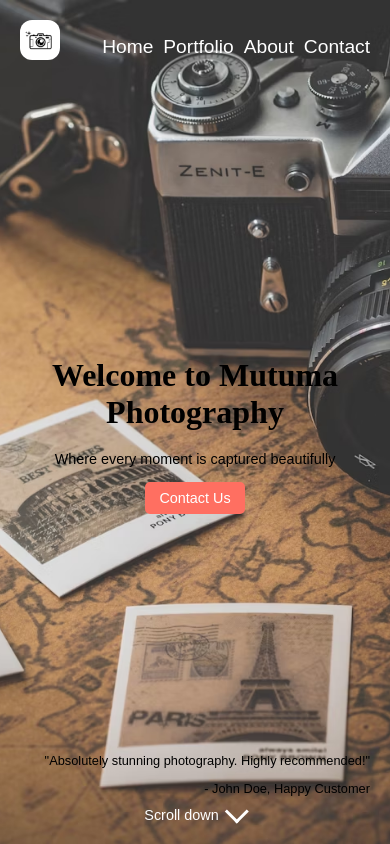
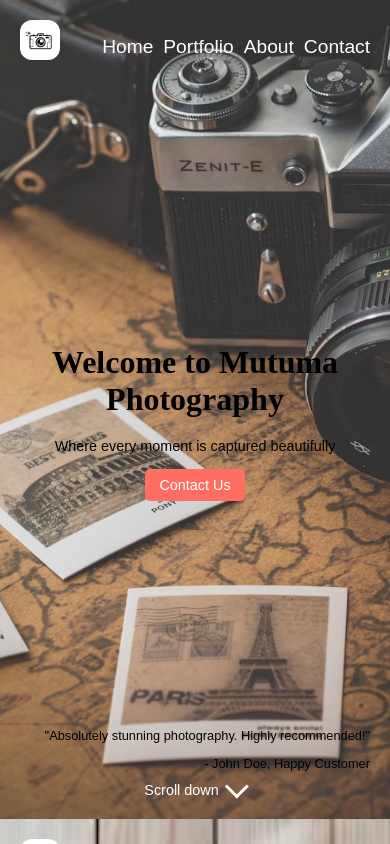
Before and after one commit to Dan-Muchiri/Mutuma-Photography, a React (Vite) app: page / in a window 390 px wide. Shown: the top 844 px of the page. Built offline with nearby package versions, Linux system fonts and the light colour scheme; a web font is replaced by a local one.

Commit message:
modified length of sections

```diff
--- a/src/index.css
+++ b/src/index.css
@@ -327,6 +327,12 @@ body {
 
 /* Media query for small screens */
 @media (max-width: 767px) {
+  .hero-section,
+  .about-section,
+  .featured-section,
+  .contact-details {
+    height: 97vh;
+  }
 
   .logo .website-name {
     display: none;
```
